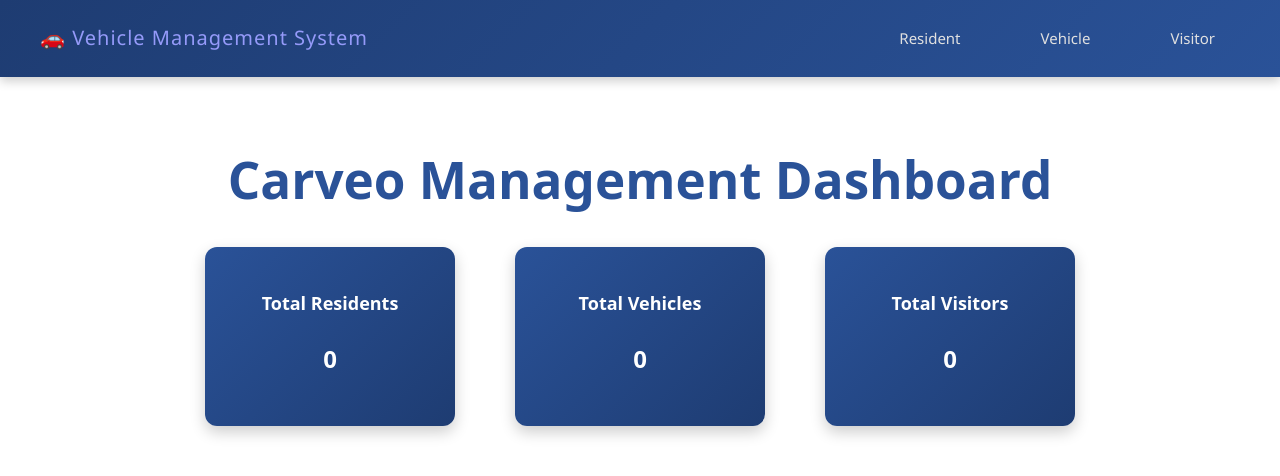
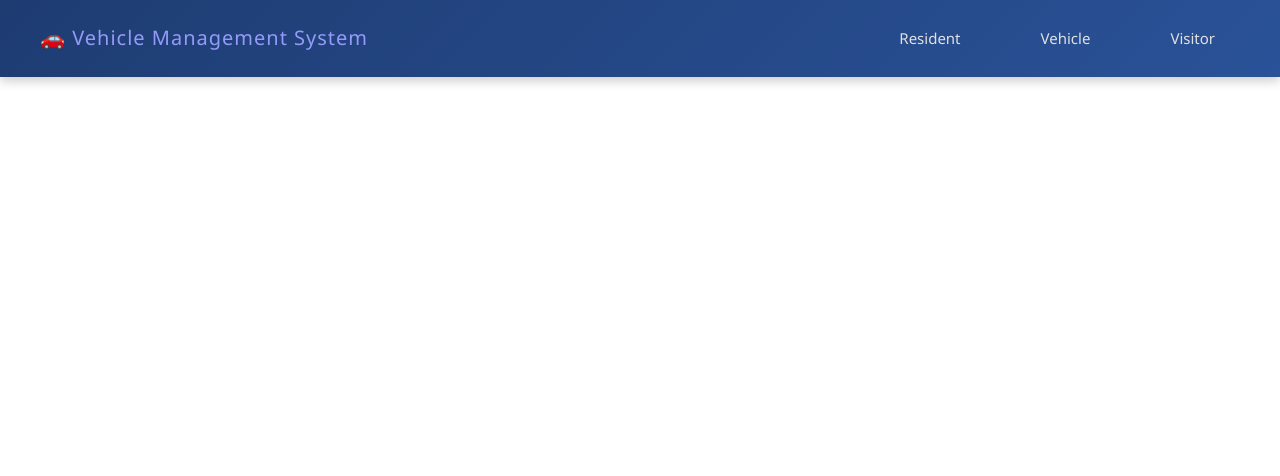
Before and after one commit to JagtapKajal/carveo-portal, a React (Vite) app in the folder frontend/carveoUI/: page / in a window 1280 px wide. Shown: the top 476 px of the page. Built offline with nearby package versions, Linux system fonts and the light colour scheme; no server answers.

Commit message:
imported Resident list

```diff
--- a/frontend/carveoUI/src/App.jsx
+++ b/frontend/carveoUI/src/App.jsx
@@ -6,6 +6,7 @@ import Resident from "./Components/Resident/Resident";
 import Vehicle from "./Components/Vehicle/Vehicle";
 import Visitor from "./Components/Visitor/Visitor";
 import Sidebar from './sidebar/Sidebar';
+import ResidentList from "./Components/Resident/ResidentList";
 
 function App() {
   return (
@@ -14,11 +15,12 @@ function App() {
         <Navbar />
         <div className="content">
           <Routes>
-            <Route path="/" element={<Dashboard />} />
+            <Route path="/dashboard" element={<Dashboard />} />
             <Route path="/sidebar" element={<Sidebar />} />
             <Route path="/resident" element={<Resident />} />
             <Route path="/vehicle" element={<Vehicle />} />
             <Route path="/visitor" element={<Visitor />} />
+            <Route path="/resident" element={<ResidentList />} />
           </Routes>
         </div>
       </div>
```
